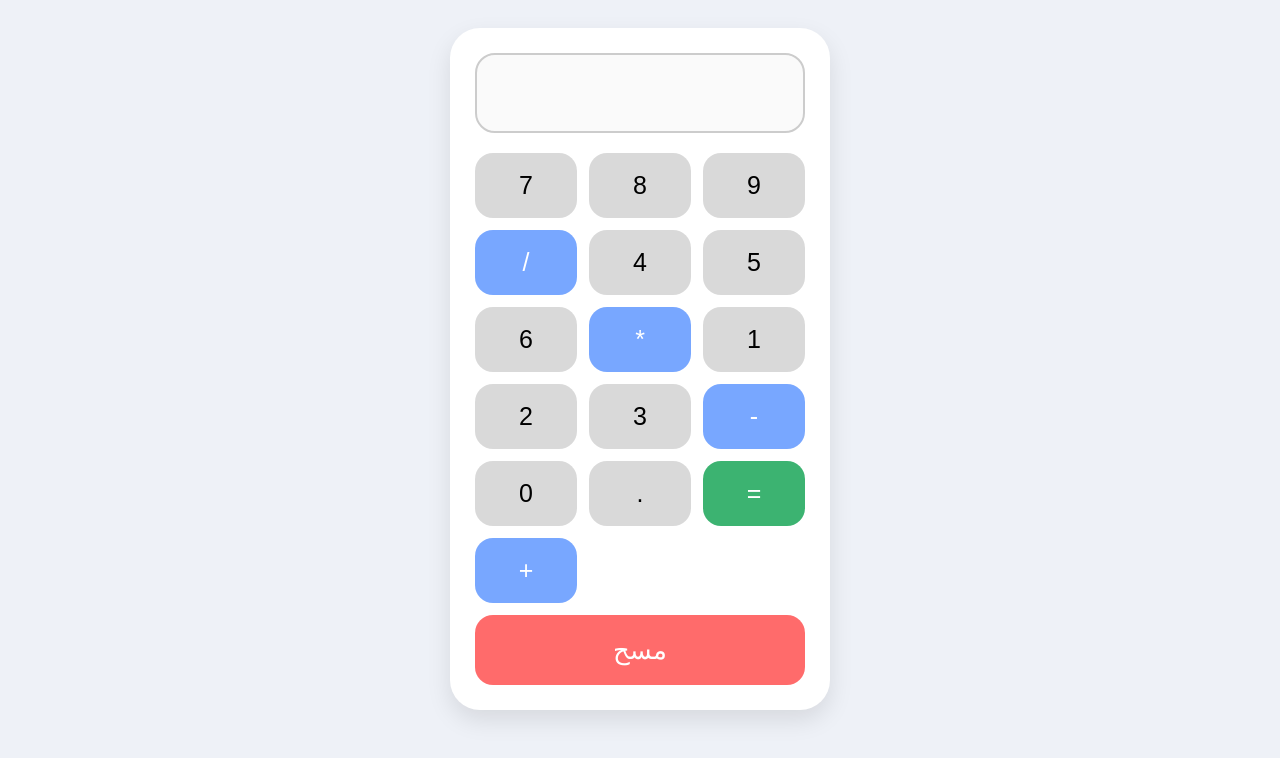
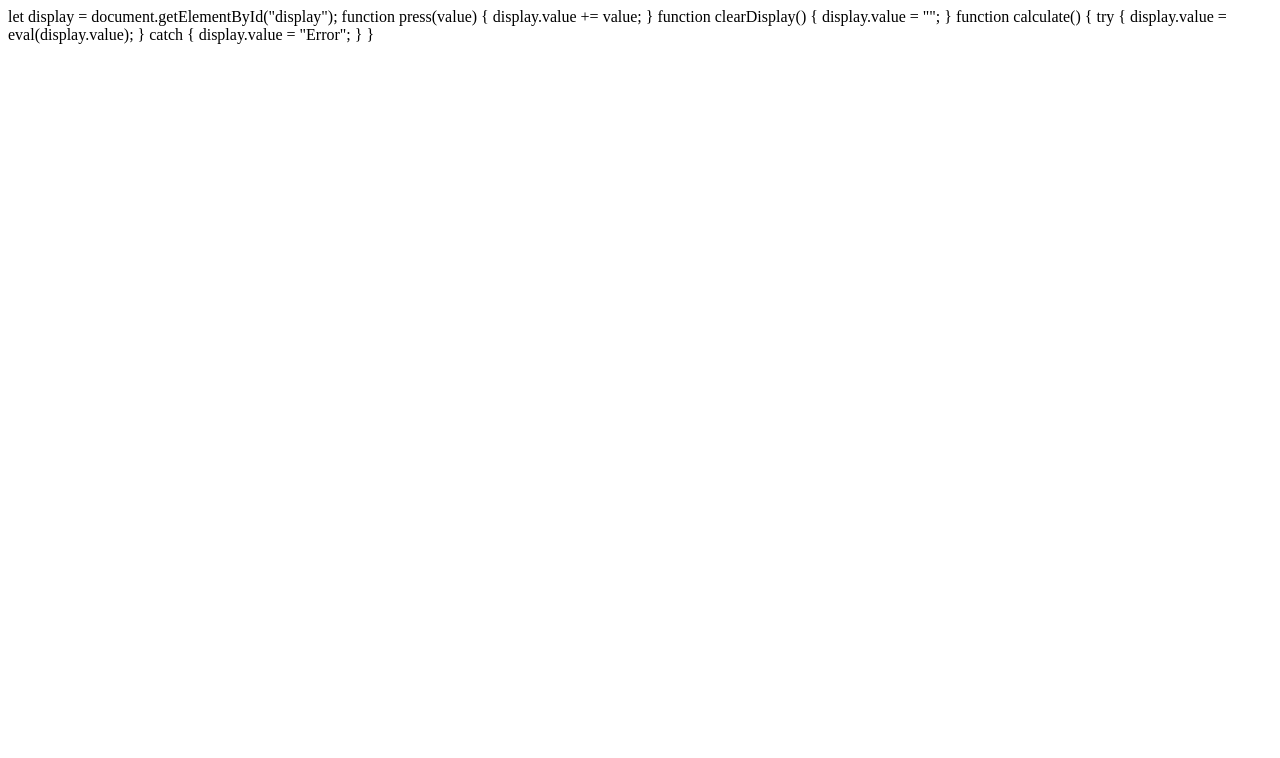
Before and after one commit to rehabhamada470-ui/Rehab-Calculator, a plain HTML site: page index.html in a window 1280 px wide. Drawn offline with Linux system fonts and the light colour scheme.

Commit message:
Update index.html

```diff
--- a/index.html
+++ b/index.html
@@ -1,122 +1,17 @@
-<!DOCTYPE html>
-<html lang="ar">
-<head>
-    <meta charset="UTF-8">
-    <meta name="viewport" content="width=device-width, initial-scale=1.0">
-    <title>آلة حاسبة</title>
+let display = document.getElementById("display");
 
-    <style>
-        body {
-            background: #eef1f7;
-            display: flex;
-            justify-content: center;
-            padding: 20px;
-            font-family: "Cairo", sans-serif;
+function press(value) {
+    display.value += value;
 }
 
-        .calculator {
-            background: white;
-            padding: 25px;
-            border-radius: 30px;
-            width: 330px;
-            box-shadow: 0 10px 25px rgba(0,0,0,0.1);
-        }
-
-        input {
-            width: 100%;
-            height: 80px;
-            font-size: 30px;
-            padding: 10px;
-            border-radius: 20px;
-            border: 2px solid #ccc;
-            margin-bottom: 20px;
-            box-sizing: border-box;
-        }
-
-        .buttons {
-            display: grid;
-            grid-template-columns: repeat(3, 1fr);
-            gap: 12px;
-        }
-
-        button {
-            height: 65px;
-            border: none;
-            border-radius: 18px;
-            font-size: 25px;
-            cursor: pointer;
-            background: #d9d9d9;
-        }
-
-        .op {
-            background: #78a7ff;
-            color: white;
-        }
-
-        .equal {
-            background: #3cb371;
-            color: white;
-        }
-
-        .clear {
-            grid-column: span 3;
-            background: #ff6b6b;
-            height: 70px;
-            color: white;
-            font-size: 26px;
-        }
-    </style>
-</head>
-<body>
-
-    <div class="calculator">
-        <input type="text" id="display" disabled>
-
-        <div class="buttons">
-            <button onclick="press('7')">7</button>
-            <button onclick="press('8')">8</button>
-            <button onclick="press('9')">9</button>
-
-            <button class="op" onclick="press('/')">/</button>
-            <button onclick="press('4')">4</button>
-            <button onclick="press('5')">5</button>
-
-            <button onclick="press('6')">6</button>
-            <button class="op" onclick="press('*')">*</button>
-            <button onclick="press('1')">1</button>
-
-            <button onclick="press('2')">2</button>
-            <button onclick="press('3')">3</button>
-            <button class="op" onclick="press('-')">-</button>
-
-            <button onclick="press('0')">0</button>
-            <button onclick="press('.')">.</button>
-            <button class="equal" onclick="calculate()">=</button>
-
-            <button class="op" onclick="press('+')">+</button>
-
-            <button class="clear" onclick="clearDisplay()">مسح</button>
-        </div>
-    </div>
-
-    <script>
-        function press(value) {
-            document.getElementById("display").value += value;
+function clearDisplay() {
+    display.value = "";
 }
 
 function calculate() {
-            let disp = document.getElementById("display").value;
     try {
-                document.getElementById("display").value = eval(disp);
+        display.value = eval(display.value);
     } catch {
-                document.getElementById("display").value = "خطأ";
+        display.value = "Error";
     }
 }
-
-        function clearDisplay() {
-            document.getElementById("display").value = "";
-        }
-    </script>
-
-</body>
-</html>
```
Lines whose indentation alone changed are shown as unchanged.
